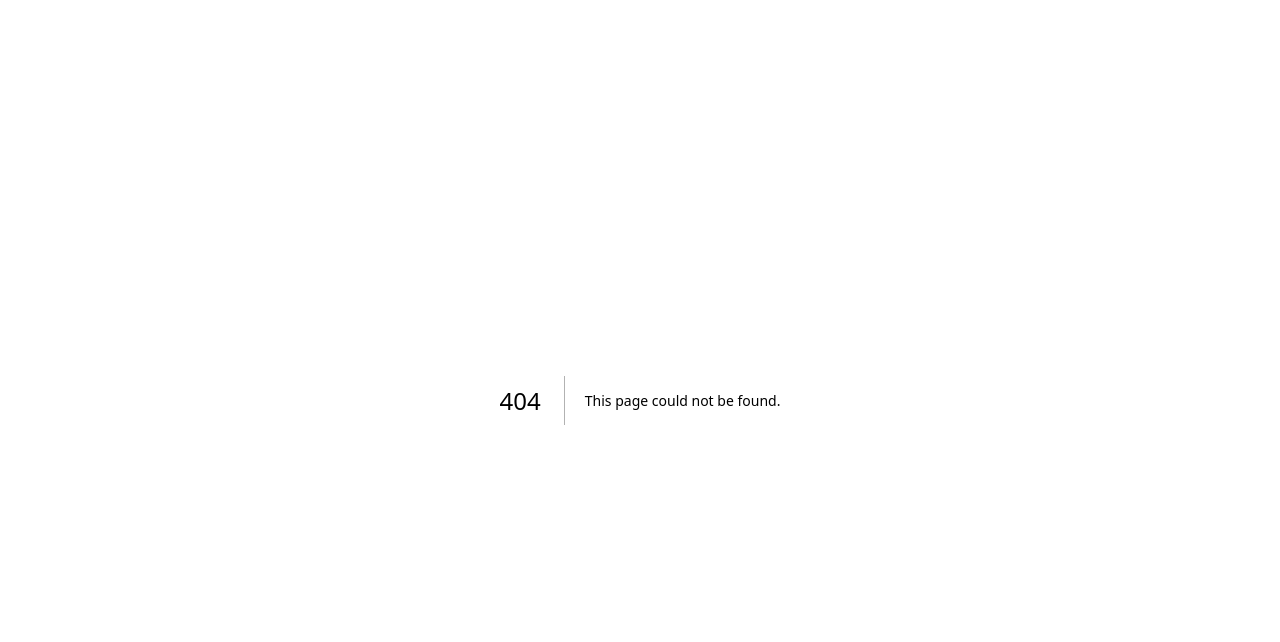
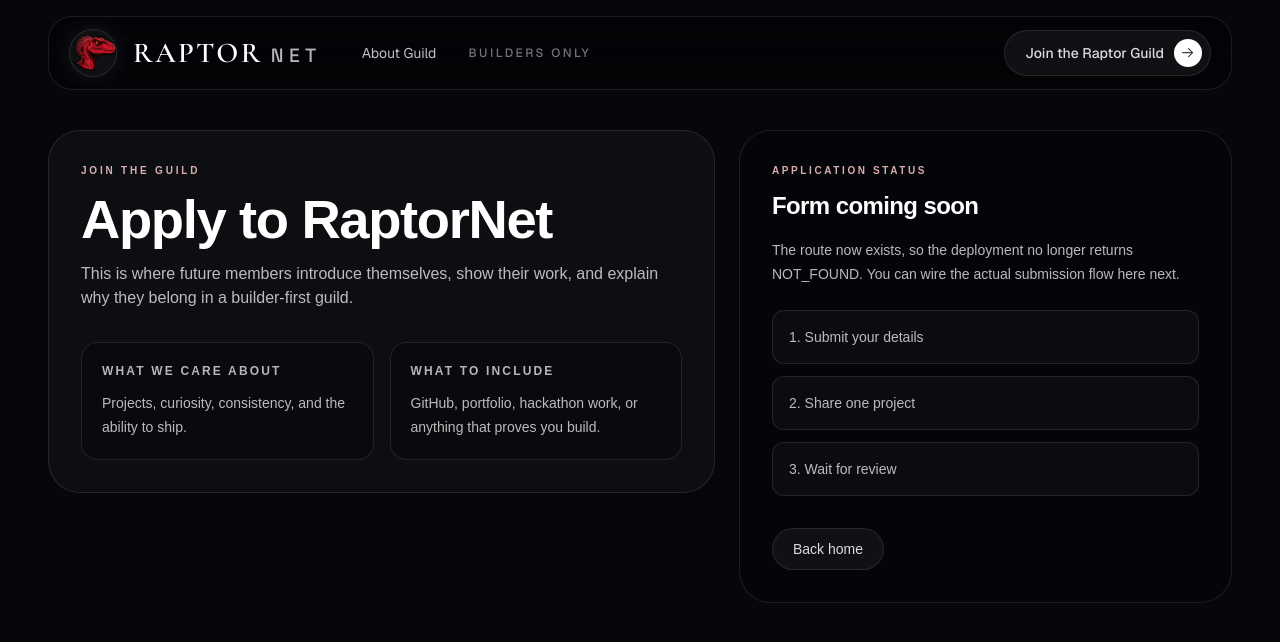
Before and after one commit to KrishnaPrasad-dev/RaptorNet, a Next.js app in the folder raptornet/: page /apply in a window 1280 px wide. Before the commit this address had no page. Shown: the top 642 px of the page. Built offline with nearby package versions, Linux system fonts and the light colour scheme.

Commit message:
added new features v2

```diff
--- /dev/null
+++ b/raptornet/src/app/apply/page.tsx
@@ -0,0 +1,78 @@
+import Link from "next/link";
+import Navbar from "@/components/Navbar";
+
+export default function ApplyPage() {
+  return (
+    <main className="min-h-screen bg-[#05070b] text-white">
+      <section className="mx-auto w-full max-w-7xl px-6 pb-16 pt-4 sm:px-10 lg:px-12">
+        <Navbar />
+
+        <div className="mt-10 grid gap-6 lg:grid-cols-[1.15fr_0.85fr] lg:items-start">
+          <div className="rounded-[2rem] border border-white/10 bg-white/[0.03] p-6 sm:p-8">
+            <p className="text-[10px] font-semibold tracking-[0.28em] uppercase text-red-200/85">
+              Join the guild
+            </p>
+            <h1 className="mt-4 text-3xl font-bold tracking-tight sm:text-4xl lg:text-[3.4rem] lg:leading-[0.95]">
+              Apply to RaptorNet
+            </h1>
+            <p className="mt-4 max-w-2xl text-sm leading-6 text-white/72 sm:text-base">
+              This is where future members introduce themselves, show their work, and explain why they belong in a builder-first guild.
+            </p>
+
+            <div className="mt-8 grid gap-4 sm:grid-cols-2">
+              <div className="rounded-2xl border border-white/10 bg-black/25 p-5">
+                <p className="text-xs font-semibold tracking-[0.18em] uppercase text-white/70">
+                  What we care about
+                </p>
+                <p className="mt-3 text-sm leading-6 text-white/72">
+                  Projects, curiosity, consistency, and the ability to ship.
+                </p>
+              </div>
+              <div className="rounded-2xl border border-white/10 bg-black/25 p-5">
+                <p className="text-xs font-semibold tracking-[0.18em] uppercase text-white/70">
+                  What to include
+                </p>
+                <p className="mt-3 text-sm leading-6 text-white/72">
+                  GitHub, portfolio, hackathon work, or anything that proves you build.
+                </p>
+              </div>
+            </div>
+          </div>
+
+          <aside className="rounded-[2rem] border border-white/10 bg-black/25 p-6 sm:p-8">
+            <p className="text-[10px] font-semibold tracking-[0.26em] uppercase text-red-200/85">
+              Application status
+            </p>
+            <h2 className="mt-3 text-2xl font-bold tracking-tight">
+              Form coming soon
+            </h2>
+            <p className="mt-4 text-sm leading-6 text-white/72">
+              The route now exists, so the deployment no longer returns NOT_FOUND. You can wire the actual submission flow here next.
+            </p>
+
+            <div className="mt-6 space-y-3 text-sm text-white/72">
+              <div className="rounded-xl border border-white/10 bg-white/[0.03] p-4">
+                1. Submit your details
+              </div>
+              <div className="rounded-xl border border-white/10 bg-white/[0.03] p-4">
+                2. Share one project
+              </div>
+              <div className="rounded-xl border border-white/10 bg-white/[0.03] p-4">
+                3. Wait for review
+              </div>
+            </div>
+
+            <div className="mt-8 flex flex-wrap gap-3">
+              <Link
+                href="/"
+                className="rounded-full border border-white/10 bg-white/5 px-5 py-2.5 text-sm font-medium text-white/85 transition hover:border-[#7f1020] hover:bg-[#7f1020] hover:text-white"
+              >
+                Back home
+              </Link>
+            </div>
+          </aside>
+        </div>
+      </section>
+    </main>
+  );
+}
```
